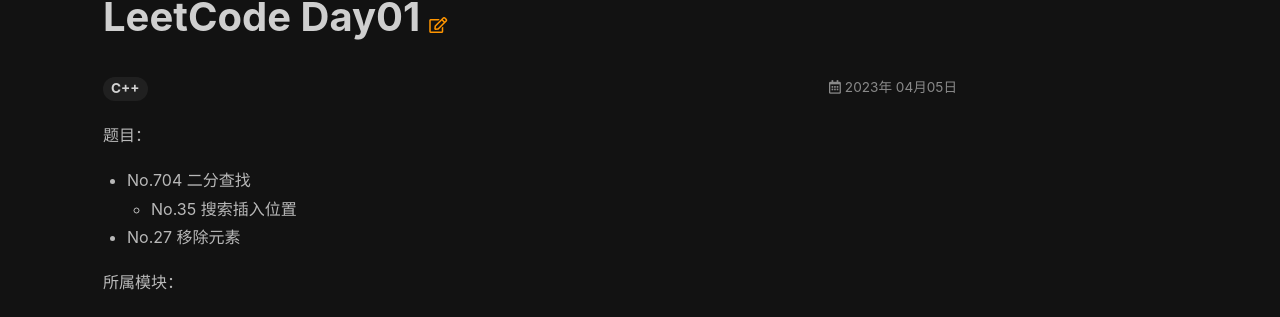
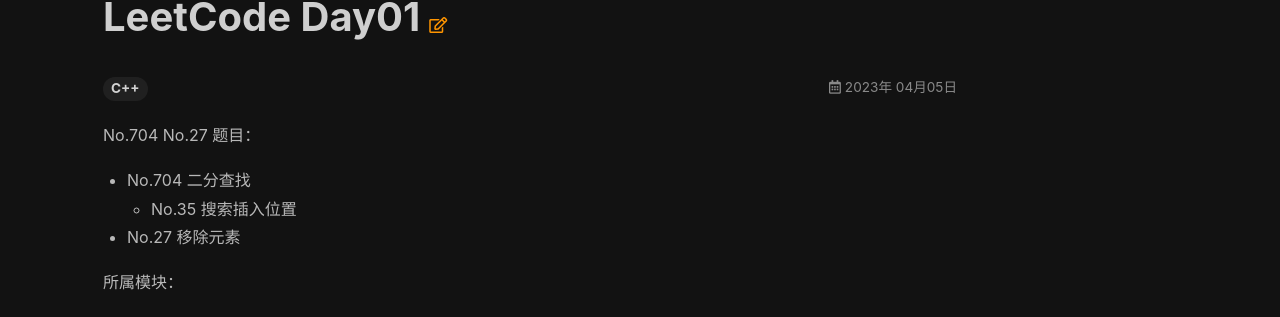
Before and after one commit to Freedomance/Freedomance.github.io, a Jekyll site: the page built from _posts/2023-04-05-LeetCode-Day01.md, in a window 1280 px wide and 900 px high. Shown: the part 143-460 px from the top of the window. Built offline with Jekyll 4.4.1, drawn with Linux system fonts in a browser that asks for light colours; nearby versions of some CDN libraries.

Commit message:
Update 2023-04-05-LeetCode-Day01.md

```diff
--- a/_posts/2023-04-05-LeetCode-Day01.md
+++ b/_posts/2023-04-05-LeetCode-Day01.md
@@ -2,6 +2,9 @@
 title: LeetCode Day01
 tags: C++
 ---
+No.704
+No.27
+<!--more-->
 题目：
  - No.704  二分查找
       - No.35 搜索插入位置
@@ -11,7 +14,6 @@ tags: C++
 所属模块：
  - 数组
 
- <!--more-->
 基础知识：
 
 
```
